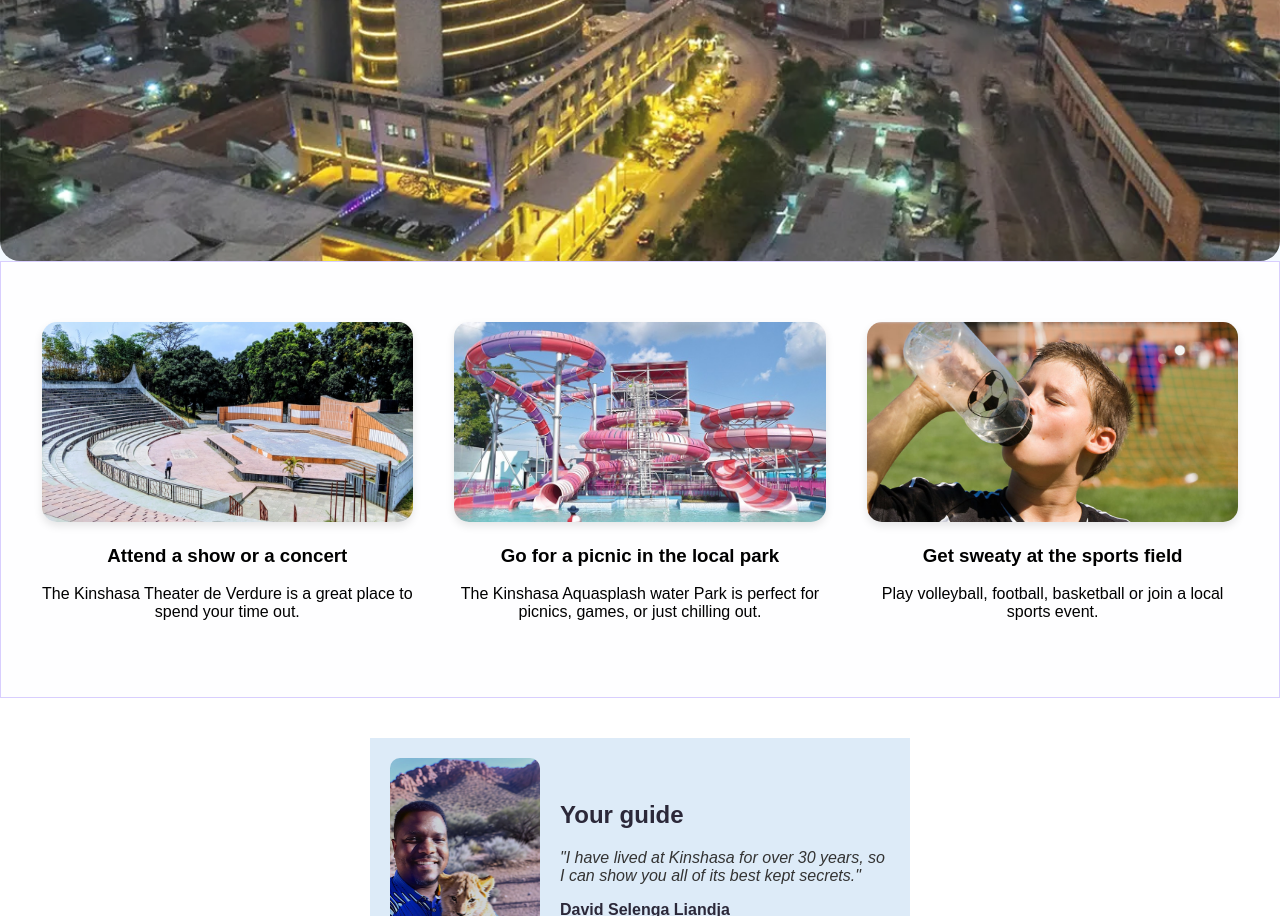
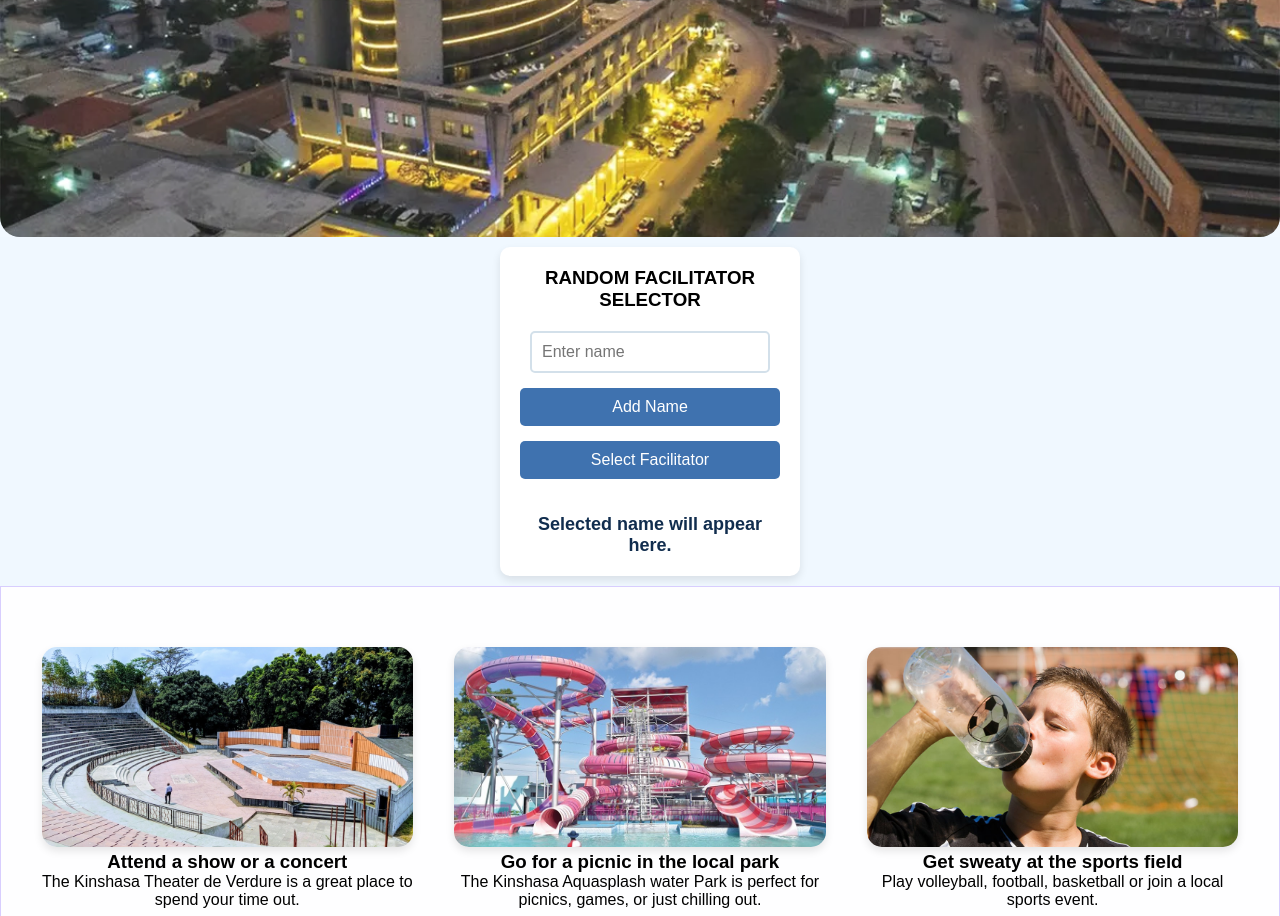
Before and after one commit to apachitech/dav-hometown, a plain HTML site: page index.html in a window 1280 px wide. Shown: the part 336-1252 px from the top of the page. Drawn offline with Linux system fonts and the light colour scheme.

Commit message:
Random facilitar
Commit of Random facilitator selector

```diff
--- /dev/null
+++ b/facilitator.css
@@ -0,0 +1,73 @@
+/* Basic reset */
+* {
+    margin: 0;
+    padding: 0;
+    box-sizing: border-box;
+    font-family: Arial, sans-serif;
+}
+
+/* Main container */
+.container {
+    margin-top: 10px;
+    margin-left: 500px;
+    margin-bottom: 10px;
+    justify-content: center;
+    align-items: center;
+    width: 300px;
+    padding: 20px;
+    background-color: #fff;
+    background-shadow: 3px 3px 6px black;
+    border-radius: 10px;
+    box-shadow: 0 4px 8px rgba(0, 0, 0, 0.1);
+    text-align: center;
+}
+
+/* Unordered list styling */
+ul#list {
+    list-style-type: none;
+    padding: 0;
+    margin: 20px 0;
+}
+
+ul#list li {
+    background-color: #d3e0ea;
+    margin: 10px 0;
+    padding: 10px;
+    border-radius: 5px;
+}
+
+/* Input field styling */
+input#name-input {
+    width: calc(100% - 20px);
+    padding: 10px;
+    margin-bottom: 15px;
+    border: 2px solid #d3e0ea;
+    border-radius: 5px;
+    font-size: 16px;
+}
+
+/* Button styling */
+button {
+    width: 100%;
+    padding: 10px;
+    margin-bottom: 15px;
+    background-color: #3f72af;
+    color: #fff;
+    border: none;
+    border-radius: 5px;
+    cursor: pointer;
+    font-size: 16px;
+    transition: background-color 0.3s;
+}
+
+button:hover {
+    background-color: #1f487e;
+}
+
+/* Selected name display styling */
+p#selected-name {
+    font-weight: bold;
+    font-size: 18px;
+    color: #112d4e;
+    margin-top: 20px;
+}
--- a/index.html
+++ b/index.html
@@ -4,6 +4,7 @@
     <meta charset="UTF-8">
     <meta name="viewport" content="width=device-width, initial-scale=1.0">
     <link rel="stylesheet" href="styles.css">
+    <link rel="stylesheet" href="facilitator.css">
     <title>Visit Kinshasa - Your Guide to Kinshasa's Vibrant District</title>
 </head>
 <body>
@@ -12,6 +13,23 @@
             <h1>Visit Kinshasa</h1>
             <p class="subtitle">Enjoy culture and sports in this vibrant district close to the center of Kinshasa.</p>
         </div>
+    </div>
+
+    <!-- Added Dynamic feature about Selection of Random facilitator -->
+    <div class="container">
+
+        <h3>RANDOM FACILITATOR SELECTOR</h3>
+        <ul id="list"></ul>
+
+    <!-- Input field and button to add names -->
+    <input id="name-input" type="text" placeholder="Enter name">
+    <button id="add-name">Add Name</button>
+
+    <!-- Button to select a random facilitator -->
+    <button id="select-facilitator">Select Facilitator</button>
+
+    <!-- Display the selected name -->
+    <p id="selected-name">Selected name will appear here.</p>
     </div>
 
     <div class="activities">
@@ -42,5 +60,7 @@
             </div>
         </div>
     </div>
+
+    <script src="script.js"></script>
 </body>
 </html>
--- /dev/null
+++ b/script.js
@@ -0,0 +1,31 @@
+/*                     Select a random facilitator
+For this project, you should build the following features:
+
+provide the user with the ability to input a list of names
+add a "select facilitator" button that selects and displays a random name from the list.      */
+
+let names = [];
+
+// Event listener for adding names
+document.getElementById('add-name').addEventListener('click', (event) => {
+    let nameInput = document.getElementById('name-input').value;
+    if (nameInput.trim()) { // Ensure the input is not empty or just spaces
+        names.push(nameInput); // Add the name to the array
+        let element_list = document.getElementById('list');
+        let new_li = document.createElement('li');
+        new_li.innerText = nameInput; // Set the name as the text for the new list item
+        element_list.appendChild(new_li); // Add the list item to the unordered list
+        document.getElementById('name-input').value = ''; // Clear the input field
+    }
+});
+
+// Event listener for selecting a facilitator
+document.getElementById('select-facilitator').addEventListener('click', (event) => {
+    if (names.length > 0) { // Ensure there are names in the array
+        let randomIndex = Math.floor(Math.random() * names.length); // Get a random index
+        let selectedName = names[randomIndex]; // Get the name at that index
+        document.getElementById('selected-name').innerText = `Selected facilitator: ${selectedName}`; // Display the selected name
+    } else {
+        document.getElementById('selected-name').innerText = 'No names available'; // Show a message if no names are available
+    }
+});
```
